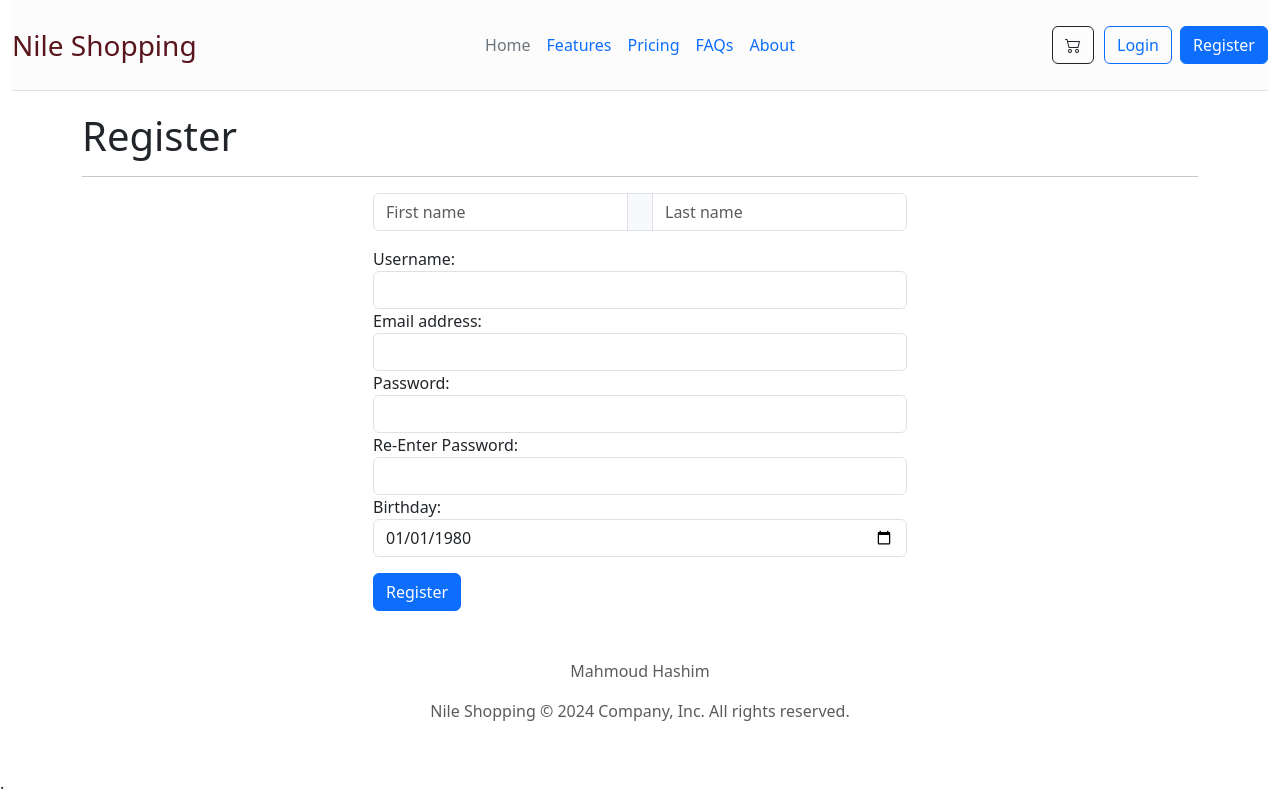
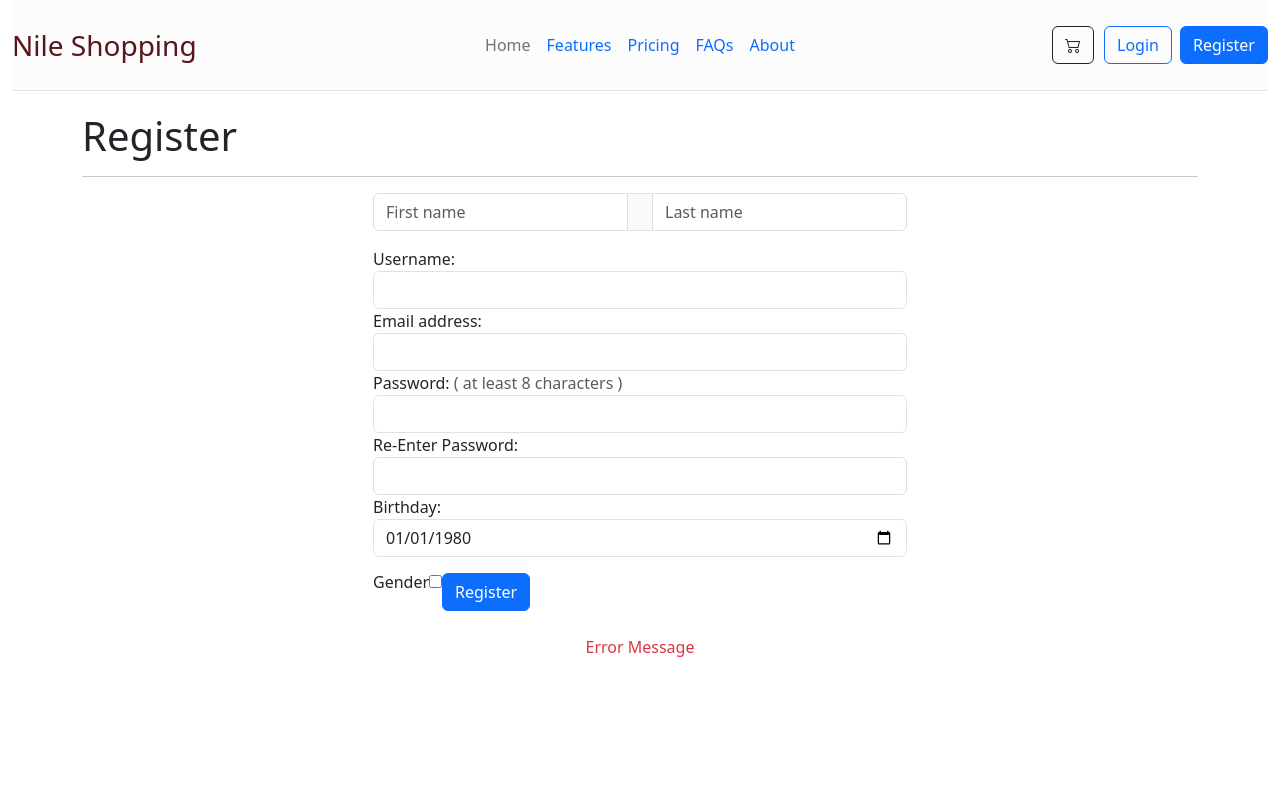
Before and after one commit to MahmoudHDev/ShoppingApp, a React (Create React App) app in the folder client/: page /register in a window 1280 px wide. Shown: the top 800 px of the page. Built offline with nearby package versions, Linux system fonts and the light colour scheme.

Commit message:
adding error label

```diff
--- a/client/src/App.css
+++ b/client/src/App.css
@@ -17,6 +17,12 @@
     white-space: nowrap;
 }
 
+/* Footer */
+.footer-sec{
+    margin-top: 15%;
+}
+
+
 /* Login Form */
 .form-label {
     font-size: 1.5rem;
--- a/client/src/components/Login/Register.js
+++ b/client/src/components/Login/Register.js
@@ -47,7 +47,7 @@ export default function Register() {
                     <input type="email" className="form-control" aria-label="email"
                         aria-describedby="inputGroup-sizing-default" name="email" onChange={handleChange} value={newUserInfo.email || ""} />
 
-                    <label>Password:</label>
+                    <label>Password: <span className="text-body-secondary">{`( at least 8 characters )`}</span></label>
                     <input type="password" className="form-control" aria-label="password" name="password"
                         aria-describedby="inputGroup-sizing-default" onChange={handleChange} value={newUserInfo.password || ""} />
 
@@ -58,8 +58,13 @@ export default function Register() {
                     <label>Birthday:</label>
                     <input type="date" id="birthday" name="birthday" className="form-control" aria-label="birthday"
                         aria-describedby="inputGroup-sizing-default" onChange={handleChange} min="1980-01-01" max="2005-01-01" value={newUserInfo.birthday || "1980-01-01"} />
+                    <label>Gender</label>
+                    <input type="checkbox" name="gender"/>
 
                     <button type="submit" className="btn btn-primary mt-3" onSubmit={handleSubmit}> Register</button>
+                    <div className="container my-4">
+                    <p className="text-danger text-center">Error Message</p>
+                    </div>
                 </div>
 
             </form>
--- a/client/src/components/Partials/Footer.js
+++ b/client/src/components/Partials/Footer.js
@@ -1,7 +1,7 @@
 
 export default function Footer() {
     const year = new Date().getFullYear();
-    return <footer className="my-5">
+    return <footer className="footer-sec">
         <p className="text-center text-body-secondary">Mahmoud Hashim</p>
         <p className="text-center text-body-secondary">Nile Shopping ©  {year} Company, Inc. All rights reserved.</p>
     </footer>
```
